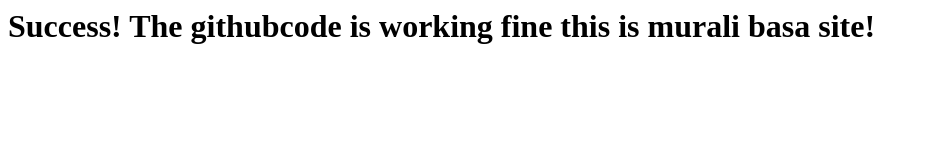
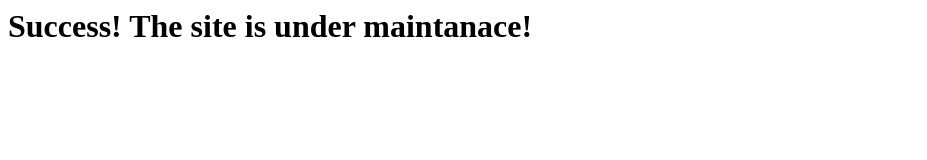
Before and after one commit to muralikrishna2basa/myproject, a plain HTML site: page index.html in a window 1280 px wide. Shown: the whole page, without its empty margins (0-927 px from the left). Drawn offline with Linux system fonts and the light colour scheme.

Commit message:
Update index.html

```diff
--- a/index.html
+++ b/index.html
@@ -3,6 +3,6 @@
     <title>Welcome to Test.com!</title>
   </head>
   <body>
-    <h1>Success!  The githubcode is working fine this is murali basa site!</h1>
+    <h1>Success!  The site is under maintanace!</h1>
   </body>
 </html>
```
